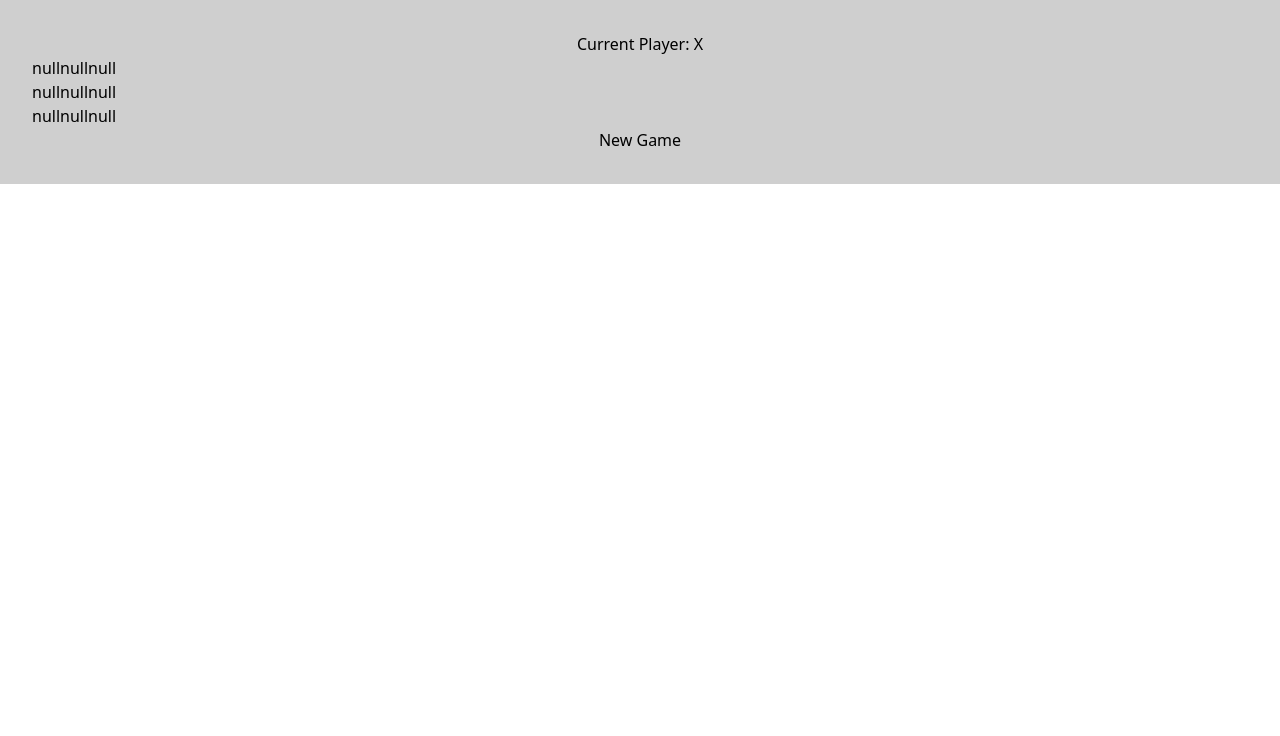
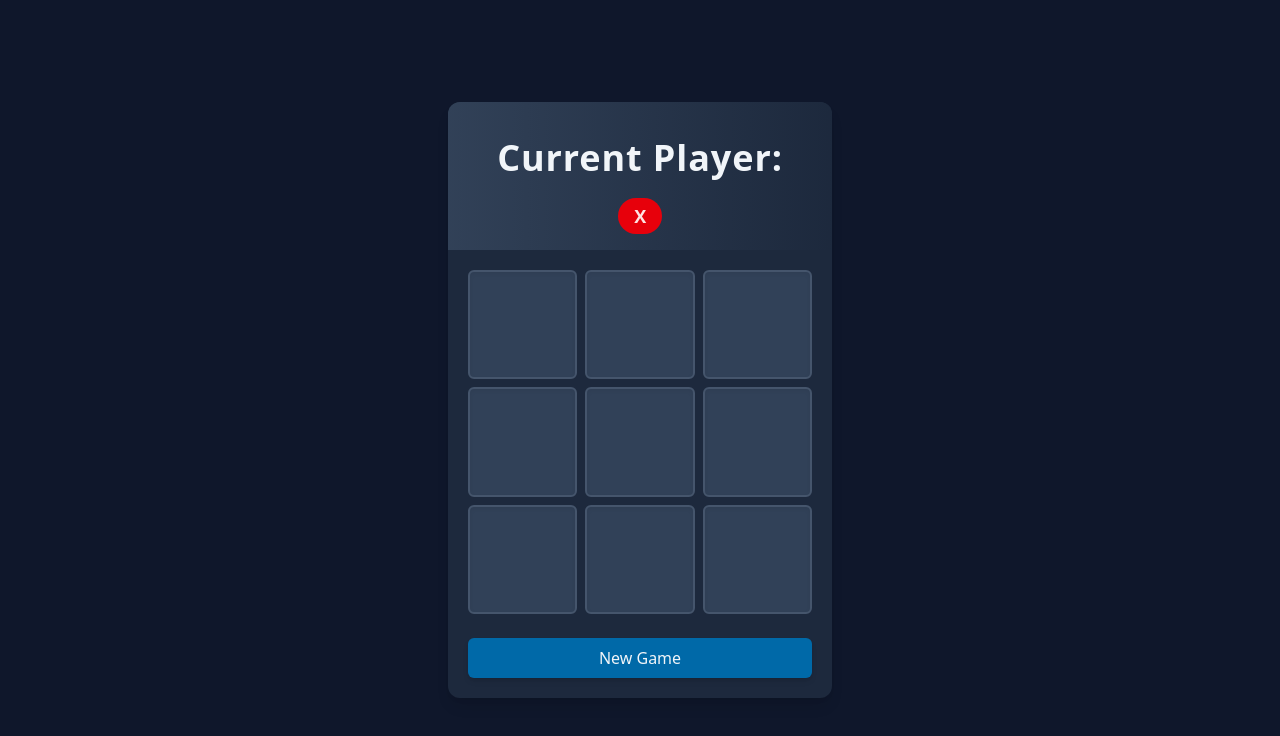
Before and after one commit to ostsam/tictactoe, a React (Vite) app: page / in a window 1280 px wide. Shown: the top 736 px of the page. Built offline with nearby package versions, Linux system fonts and the light colour scheme.

Commit message:
Created UI using tailwind

```diff
--- a/src/App.css
+++ /dev/null
@@ -1,8 +0,0 @@
-#root {
-  max-width: 1280px;
-  margin: 0 auto;
-  padding: 2rem;
-  text-align: center;
-  background-color: rgb(207, 207, 207);
-  flex: start;
-}
--- a/src/App.tsx
+++ b/src/App.tsx
@@ -1,58 +1,88 @@
 import { useState } from "react";
-import "./App.css";
-import "./logic/logic.ts";
 import { initGame, move } from "./logic/logic.ts";
 
 function App() {
   const [game, setGame] = useState(initGame());
 
   const click = (rowIdx: number, colIdx: number) => {
+    if (game.endState) return;
     setGame(move(game, rowIdx, colIdx));
   };
 
-  ///let newBoard = initGame();
-  const boardHtml = (
-    <div className="board">
-      {game.board.map((row, rowIdx) => {
-        return (
-          <div key={rowIdx} className="flex">
-            {row.map((col, colIdx) => {
-              return (
-                <div
-                  key={colIdx}
-                  className="col"
-                  onClick={() => click(rowIdx, colIdx)}
-                >
-                  {JSON.stringify(col)}
-                </div>
-              );
-            })}
-          </div>
-        );
-      })}
-    </div>
-  );
-
   const displayWinner = () => {
-    if (game.endState == "X") {
-      return "X won!";
-    } else if (game.endState == "O") {
-      return "O won!";
-    } else return "Tie";
+    if (game.endState === "X") {
+      return "X wins!";
+    } else if (game.endState === "O") {
+      return "O wins!";
+    } else {
+      return "Tie!";
+    }
   };
 
   return (
+    <div className="min-h-screen flex items-center justify-center bg-slate-900 p-6">
+      <div className="w-full max-w-sm bg-slate-800 rounded-xl shadow-lg overflow-hidden">
+        {/* Header / Status */}
+        <div className="bg-gradient-to-r from-slate-700 to-slate-800 px-6 py-4">
+          <h1 className="text-center my-5 text-4xl font-bold text-slate-100 tracking-wide">
+            Current Player:
+          </h1>
+          <div className="mt-2 flex justify-center">
+            <span
+              className={`inline-block px-4 py-1 rounded-full text-lg font-bold tracking-tight
+                ${
+                  game.currentPlayer === "X"
+                    ? "bg-red-600 text-red-100"
+                    : "bg-blue-600 text-blue-100"
+                }`}
+            >
+              {game.currentPlayer}
+            </span>
+          </div>
+        </div>
+
+        {/* Game Board or Result */}
+        <div className="p-5">
+          {game.endState ? (
+            <div className="flex flex-col items-center gap-4">
+              <div className="text-center text-xl font-medium text-slate-200">
+                {displayWinner()}
+              </div>
+              <button
+                onClick={() => setGame(initGame())}
+                className="w-full px-4 py-2 bg-green-700 text-slate-100 font-medium rounded-md shadow-md hover:bg-green-600 focus:outline-none focus:ring-2 focus:ring-green-500 transition"
+              >
+                New Game
+              </button>
+            </div>
+          ) : (
             <>
-      <div className="h1">Current Player: {game.currentPlayer}</div>
-      {game.endState ? <div>{displayWinner()}</div> : boardHtml}
+              <div className="grid grid-cols-3 grid-rows-3 gap-2">
+                {game.board.map((row, rowIdx) =>
+                  row.map((col, colIdx) => (
                     <button
-        onClick={() => {
-          setGame(initGame());
-        }}
+                      key={`${rowIdx}-${colIdx}`}
+                      onClick={() => click(rowIdx, colIdx)}
+                      className="aspect-square flex items-center justify-center bg-slate-700 border-2 border-slate-600 rounded-md shadow-inner hover:bg-slate-600 focus:outline-none focus:ring-2 focus:ring-offset-1 focus:ring-indigo-500 transition-all"
+                    >
+                      <span className="text-4xl font-bold text-slate-100 select-none">
+                        {col ?? ""}
+                      </span>
+                    </button>
+                  ))
+                )}
+              </div>
+              <button
+                onClick={() => setGame(initGame())}
+                className="mt-6 w-full px-4 py-2 bg-sky-700 text-slate-100 font-medium rounded-md shadow-md hover:bg-sky-500 focus:outline-none focus:ring-2 focus:ring-indigo-500 transition"
               >
                 New Game
               </button>
             </>
+          )}
+        </div>
+      </div>
+    </div>
   );
 }
 
```
Lines whose indentation alone changed are shown as unchanged.
